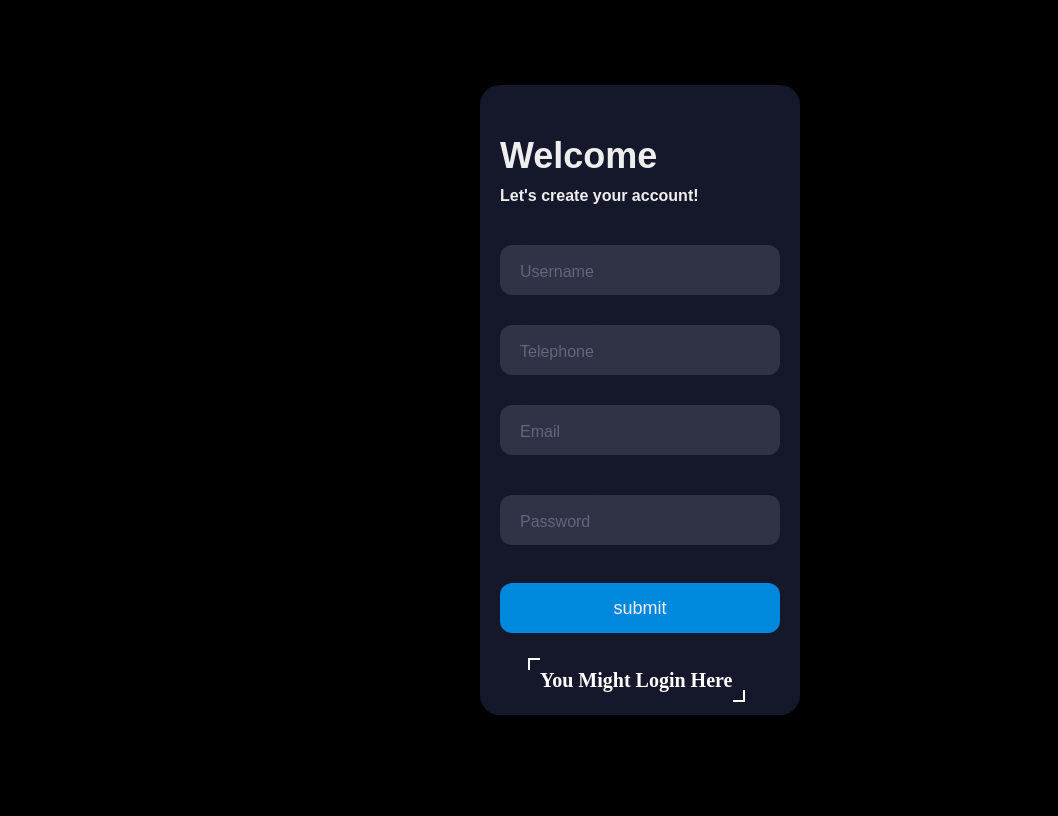
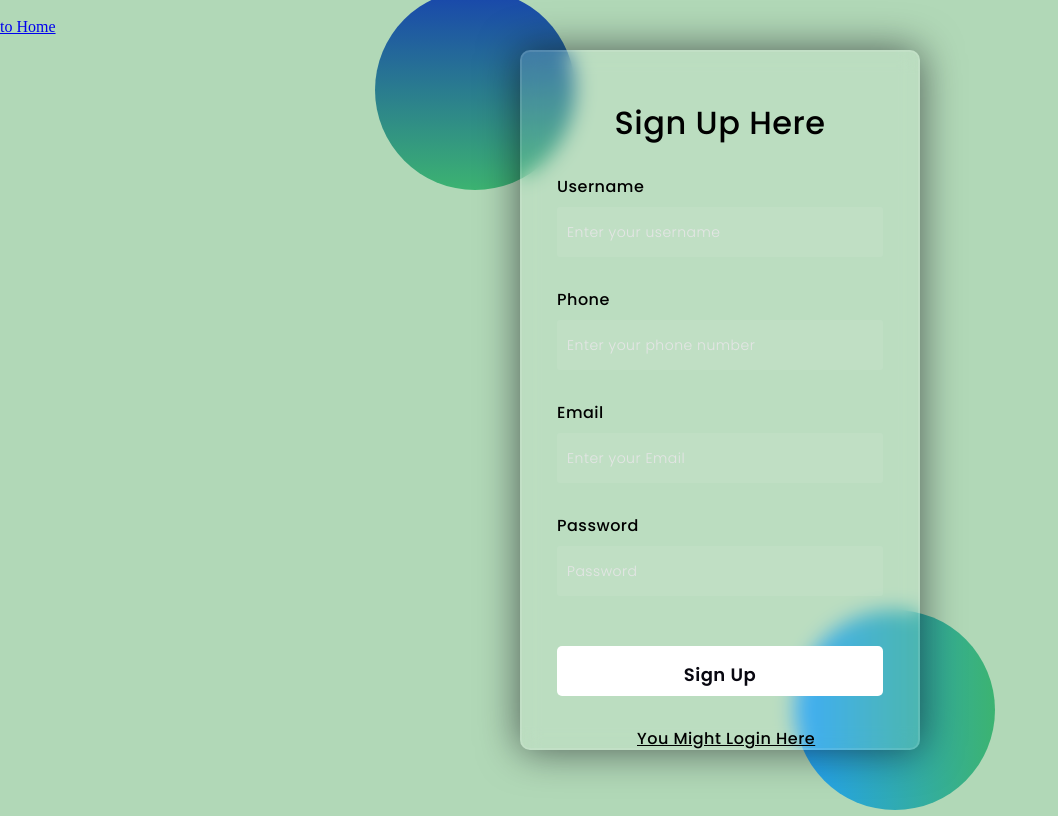
Before and after one commit to marwahadhraoui/greenproject, a PHP site: page /greenproject/functions/signup.html in a window 1280 px wide; the page is wider, and only the part inside the window is pictured. Shown: that part, without its empty margins (0-1058 px from the left). Run offline with PHP 8.4, Linux system fonts and the light colour scheme.

Commit message:
some changes on interfaces login and sign up

```diff
--- a/assets/css/signup.css
+++ b/assets/css/signup.css
@@ -1,164 +1,125 @@
+*,
+      *:before,
+      *:after {
+        padding: 0;
+        margin: 0;
+        box-sizing: border-box;
+      }
       body {
-    align-items: center;
-    background-color: #000;
-    display: flex;
-    justify-content: center;
-    height: 100vh;
+        background-color: #B1D8B7;
+      }
+      .background {
+        width: 430px;
+        height: 520px;
+        position: absolute;
+        transform: translate(-50%, -50%);
+        left: 50%;
+        top: 50%;
+      }
+      .background .shape {
+        height: 200px;
+        width: 200px;
+        position: absolute;
+        border-radius: 50%;
+      }
+      .shape:first-child {
+        background: linear-gradient(#1845ad, #3CB371);
+        left: -50px;
+        top: -150px;
+      }
+      .shape:last-child {
+        background: linear-gradient(to right, #23a2f6, #3CB371);
+        right: -140px;
+        bottom: -150px;
       }
 
-  .form {
-    background-color: #15172b;
-    border-radius: 20px;
-    box-sizing: border-box;
-    height: 630px;
-    padding: 20px;
-    width: 320px;
+	  .signup{
+		height: 700px;
+	  }
+      form {
+        /*height: 520px;*/
+        width: 400px;
+        background-color: rgba(255, 255, 255, 0.13);
+        position: absolute;
+        transform: translate(-50%, -50%);
+        top: 50%;
+        left: 50%;
+        border-radius: 10px;
+        backdrop-filter: blur(10px);
+        border: 2px solid rgba(255, 255, 255, 0.1);
+        box-shadow: 0 0 40px rgba(8, 7, 16, 0.6);
+        padding: 50px 35px;
+      }
+      form * {
+        font-family: "Poppins", sans-serif;
+        color: black;
+        letter-spacing: 0.5px;
+        outline: none;
+        border: none;
+      }
+      form h3 {
+        font-size: 32px;
+        font-weight: 500;
+        line-height: 42px;
+        text-align: center;
       }
 
-  .title {
-    color: #eee;
-    font-family: sans-serif;
-    font-size: 36px;
+      label {
+        display: block;
+        margin-top: 30px;
+        font-size: 16px;
+        font-weight: 500;
+      }
+      input {
+        display: block;
+        height: 50px;
+        width: 100%;
+        background-color: rgba(255, 255, 255, 0.07);
+        border-radius: 3px;
+        padding: 0 10px;
+        margin-top: 8px;
+        font-size: 14px;
+        font-weight: 300;
+      }
+      ::placeholder {
+        color: #e5e5e5;
+      }
+      .login-button {
+        margin-top: 50px;
+        width: 100%;
+        background-color: #ffffff;
+        color: #080710;
+        padding: 15px 0;
+        font-size: 18px;
         font-weight: 600;
+        border-radius: 5px;
+        cursor: pointer;
+      }
+      .social {
         margin-top: 30px;
+        display: flex;
       }
-
-  .subtitle {
-    color: #eee;
-    font-family: sans-serif;
-    font-size: 16px;
-    font-weight: 600;
-    margin-top: 10px;
+      .social div {
+        background: red;
+        width: 150px;
+        border-radius: 3px;
+        padding: 5px 10px 10px 5px;
+        background-color: rgba(255, 255, 255, 0.27);
+        color: #eaf0fb;
+        text-align: center;
       }
-
-  .input-container {
-    height: 50px;
-    position: relative;
-    width: 100%;
+      .social div:hover {
+        background-color: rgba(255, 255, 255, 0.47);
       }
-
-  .ic1 {
-    margin-top: 40px;
+      .social .fb {
+        margin-left: 25px;
       }
-
-  .ic2 {
-    margin-top: 30px;
+      .social i {
+        margin-right: 4px;
       }
-
-  .input {
-    background-color: #303245;
-    border-radius: 12px;
-    border: 0;
-    box-sizing: border-box;
-    color: #eee;
-    font-size: 18px;
-    height: 100%;
-    outline: 0;
-    padding: 4px 20px 0;
-    width: 100%;
+      .signup {
+        margin-left: 80px;
       }
-
-  .cut {
-    background-color: #15172b;
-    border-radius: 10px;
-    height: 20px;
-    left: 20px;
-    position: absolute;
-    top: -20px;
-    transform: translateY(0);
-    transition: transform 200ms;
-    width: 76px;
+      .return {
+        margin-left: 1400px;
       }
-
-  .cut-short {
-    width: 50px;
-  }
-
-  .input:focus ~ .cut,
-  .input:not(:placeholder-shown) ~ .cut {
-    transform: translateY(8px);
-  }
-
-  .placeholder {
-    color: #65657b;
-    font-family: sans-serif;
-    left: 20px;
-    line-height: 14px;
-    pointer-events: none;
-    position: absolute;
-    transform-origin: 0 50%;
-    transition: transform 200ms, color 200ms;
-    top: 20px;
-  }
-
-  .input:focus ~ .placeholder,
-  .input:not(:placeholder-shown) ~ .placeholder {
-    transform: translateY(-30px) translateX(10px) scale(0.75);
-  }
-
-  .input:not(:placeholder-shown) ~ .placeholder {
-    color: #808097;
-  }
-
-  .input:focus ~ .placeholder {
-    color: #dc2f55;
-  }
-
-  .submit {
-    background-color: #08d;
-    border-radius: 12px;
-    border: 0;
-    box-sizing: border-box;
-    color: #eee;
-    cursor: pointer;
-    font-size: 18px;
-    height: 50px;
-    margin-top: 38px;
-    /* outline: 0;*/
-    text-align: center;
-    width: 100%;
-  }
-
-  .submit:active {
-    background-color: #06b;
-  }
-
-
-
-
-
-
-  .button{
-	text-decoration: none;
-	color: white;
-	font-weight: bold;
-	font-size: 20px;
-	position: relative;
-	padding: 10px;
-    margin-left: 30px;
-}
-
-  a.button.one:before, a.button.one:after{
-	content: '';
-	position: absolute;
-	width: 10px;
-	height: 10px;
-	transition: all 0.3s ease;
-}
-a.button.one:before{
-	top: -2.5%;
-	left: -1%;
-	border-top: 2px solid white;
-	border-left: 2px solid white;
-}
-a.button.one:after{
-	bottom: -2.5%;
-	right: -1%;
-	border-bottom: 2px solid white;
-	border-right: 2px solid white;
-}
-a.button.one:hover:before, a.button.one:hover:after{
-	width: 100%;
-	height: 100%;
-	transition: all 0.3s ease;
-}
--- a/functions/signup.html
+++ b/functions/signup.html
@@ -1,63 +1,55 @@
-<link href="../assets/css/signup.css" rel="stylesheet" />
 
-<form name="f" action="signup_action.php" method="post">
-  <div class="form">
-    <div class="title">Welcome</div>
-    <div class="subtitle">Let's create your account!</div>
-    <!-- username -->
-    <div class="input-container ic1">
-      <input
-        id="username"
-        class="input"
-        type="text"
-        placeholder=" "
-        name="username"
-      />
-      <div class="cut"></div>
-      <label for="username" class="placeholder">Username</label>
+<!DOCTYPE html>
+<html lang="en">
+  <head>
+    <title>Sign up Page</title>
+
+    <link rel="preconnect" href="https://fonts.gstatic.com" />
+    <link
+      rel="stylesheet"
+      href="https://cdnjs.cloudflare.com/ajax/libs/font-awesome/5.15.4/css/all.min.css"
+    />
+    <link
+      href="https://fonts.googleapis.com/css2?family=Poppins:wght@300;500;600&display=swap"
+      rel="stylesheet"
+    />
+    <link href="../assets/css/signup.css" rel="stylesheet">
+
+
+
+  </head>
+  <body>
+    <div class="background">
+      <div class="shape"></div>
+      <div class="shape"></div>
+
     </div>
-    <!-- phone number -->
-    <div class="input-container ic2">
-      <input
-        id="phoneNumber"
-        class="input"
-        type="number"
-        placeholder=" "
-        name="phone"
-      />
-      <div class="cut"></div>
-      <label for="phoneNumber" class="placeholder">Telephone</label>
-    </div>
-    <!-- email -->
-    <div class="input-container ic2">
-      <input
-        id="email"
-        class="input"
-        type="email"
-        placeholder=" "
-        name="email"
-      />
-      <div class="cut cut-short"></div>
-      <label for="email" class="placeholder">Email</label>
-    </div>
+    <form class="signup" action="signup_action.php" method="post">
+       <h3>Sign Up Here</h3>
 
-    <!-- Password -->
-    <div class="input-container ic1">
-      <input
-        id="password"
-        class="input"
-        type="password"
-        placeholder=" "
-        name="password"
-      />
-      <div class="cut"></div>
-      <label for="password" class="placeholder">Password</label>
-    </div>
 
-    <button type="text" class="submit">submit</button>
-    <br />
-    <br />
-    <br />
-    <a href="login.html" class="button one">You Might Login Here</a>
-  </div>
-</form>
+      <label for="">Username</label>
+      <input type="text" placeholder="Enter your username" name="username" />
+
+      <label for="">Phone</label>
+      <input type="number" placeholder="Enter your phone number" name="phone" />
+
+
+      <label for="">Email</label>
+      <input type="email" placeholder="Enter your Email" name="email" />
+
+      <label for="">Password</label>
+      <input type="password" placeholder="Password" name="password" />
+
+      <input type="submit" value="Sign Up" class="login-button" />
+
+      <div class="social">
+        <a href="login.html"
+          ><span class="signup">You Might Login Here</span></a
+        >
+      </div>
+    </form>
+    <a href="../index.php"><span class="return">return to Home</span></a>
+
+  </body>
+</html>
```
Also changed, not shown: assets/css/loginstyle.css (+136 -4 lines), functions/login.html (+6 -119 lines). Lines whose indentation alone changed are shown as unchanged.
